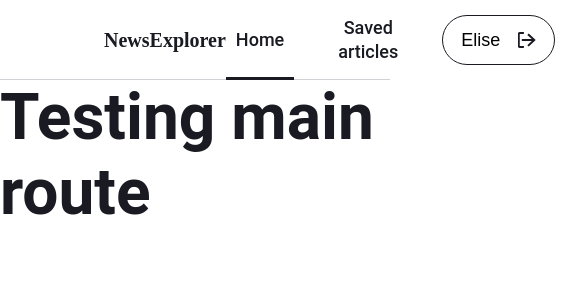
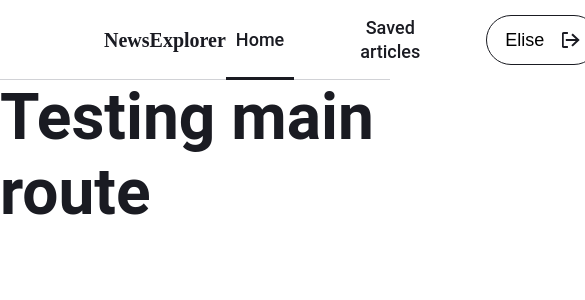
Before and after one commit to rileydanejohnston/news-explorer-frontend, a React (Create React App) app: page / in a window 390 px wide. Shown: the top 300 px of the page, 585 px wide, since content can reach past the window. Built offline with nearby package versions, Linux system fonts and the light colour scheme.

Commit message:
fix: add NewsNavItem to accommodation responsive padding

```diff
--- a/src/components/Navigation/Navigation.js
+++ b/src/components/Navigation/Navigation.js
@@ -3,7 +3,9 @@ import { useLocation } from 'react-router-dom/cjs/react-router-dom.min'
 import {
   Nav,
   NavItem,
+  NewsNavItem,
   NavItemActive,
+  NewsNavItemActive,
   NavButton,
   LogoutSymbol,
 } from './styledNavigation'
@@ -24,9 +26,9 @@ export default function Navigation({ loggedIn }) {
     // 2. if we are on the 'saved articles' path, return the active link (with underline), otherwise return the standard link
       loggedIn &&
       ( location.pathname === '/saved-news' ?
-        ( <NavItemActive to='/saved-news'>Saved articles</NavItemActive> )
+        ( <NewsNavItemActive to='/saved-news'>Saved articles</NewsNavItemActive> )
           :
-        ( <NavItem to='/saved-news'>Saved articles</NavItem> )
+        ( <NewsNavItem to='/saved-news'>Saved articles</NewsNavItem> )
       )}
 
       { loggedIn ?
--- a/src/components/Navigation/styledNavigation.js
+++ b/src/components/Navigation/styledNavigation.js
@@ -22,7 +22,15 @@ export const NavItem = styled(NavLink)`
   height: 100%;
 `;
 
+export const NewsNavItem = styled(NavItem)`
+  padding: 0 32px;
+`;
+
 export const NavItemActive = styled(NavItem)`
+  box-shadow: 0px -3px 0px 0px #1A1B22 inset;
+`;
+
+export const NewsNavItemActive = styled(NewsNavItem)`
   box-shadow: 0px -3px 0px 0px #1A1B22 inset;
 `;
 
```
